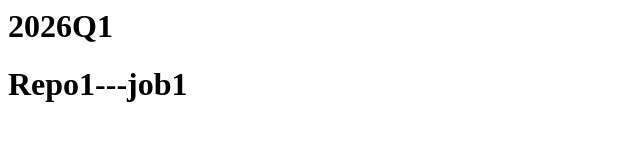
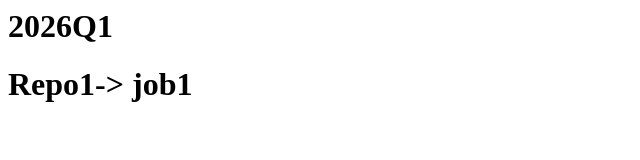
Before and after one commit to avshelke1996/2026Q1, a plain HTML site: page index.html in a window 1280 px wide. Shown: the full height of the page, 0-640 px from the left. Drawn offline with Linux system fonts and the light colour scheme.

Commit message:
Update index.html

```diff
--- a/index.html
+++ b/index.html
@@ -1,2 +1,2 @@
 <h1>2026Q1</h1>
-<h1>Repo1---job1</h1>
+<h1>Repo1-> job1</h1>
```
